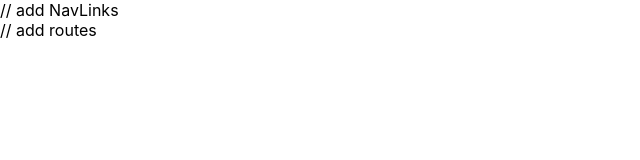
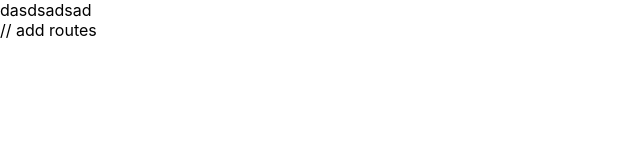
Before and after one commit to romchesko-pazzi/homeworks-ig, a React (Create React App) app: page / in a window 1280 px wide. Shown: the top 160 px of the page, without its empty margins (0-640 px from the left). Built offline with nearby package versions, Linux system fonts and the light colour scheme.

Commit message:
HW5: gh-pages

```diff
--- a/src/p2-homeworks/h5/Header.tsx
+++ b/src/p2-homeworks/h5/Header.tsx
@@ -3,7 +3,7 @@ import React from 'react'
 function Header() {
     return (
         <div>
-            // add NavLinks
+            dasdsadsad
 
         </div>
     )
```
